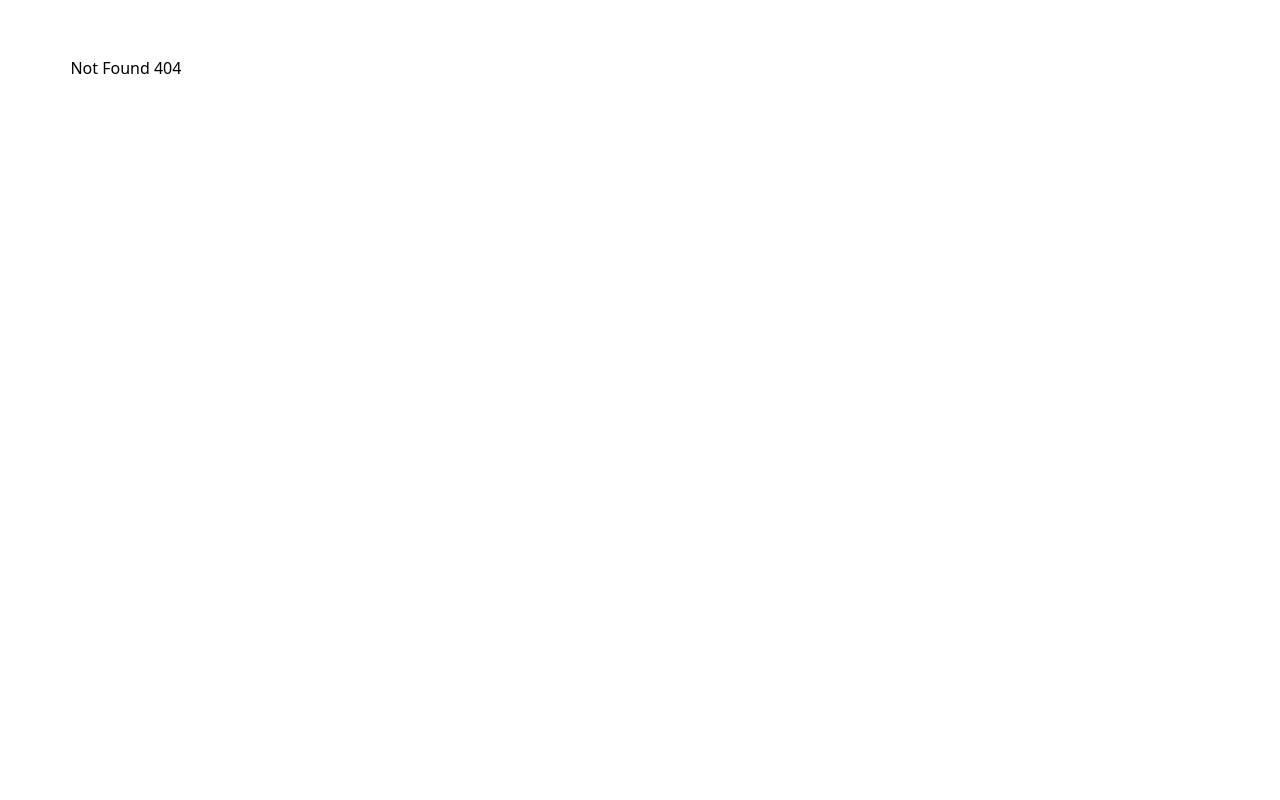
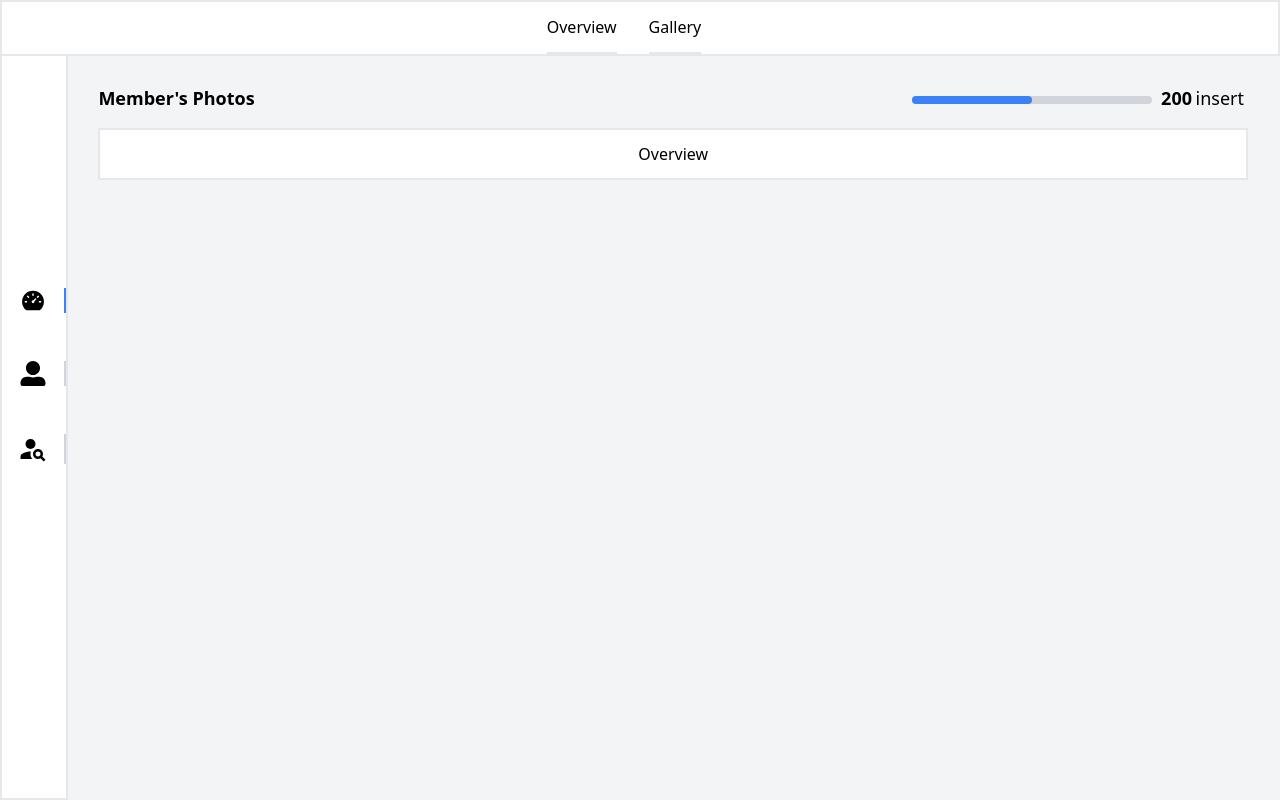
Before and after one commit to uliadib12/my-project, a React (Create React App) app: page /home/overview in a window 1280 px wide. Before the commit this address had no page. Built offline with nearby package versions, Linux system fonts and the light colour scheme.

Commit message:
add route on Home page

```diff
--- a/src/App.js
+++ b/src/App.js
@@ -16,13 +16,13 @@ function App(props) {
         <Route exact path="/">
           <Redirect to="/home"/>
         </Route>
-        <Route exact path="/home" component={()=><Home/>}>
+        <Route path="/home" component={()=><Home/>}>
         </Route>
-        <Route exact path="/users" component={()=><Users/>}>
+        <Route path="/users" component={()=><Users/>}>
         </Route>
-        <Route exact path="/about" component={()=><About/>} >
+        <Route path="/about" component={()=><About/>} >
         </Route>
-        <Route exact path="*" component={()=><NotFound/>}>
+        <Route path="*" component={()=><NotFound/>}>
         </Route>
       </Switch>
     </Router>
--- a/src/comp/SideBar.js
+++ b/src/comp/SideBar.js
@@ -34,7 +34,7 @@ function Sidebar(props) {
             <div className="flex flex-col border-2 left-0 h-full fixed justify-center bg-white">
                 <Menubar to={"/home"} text={<AiFillDashboard size={25} className="w-20"/>} select={border.home} onClick={()=>{onclickHandler("home")}}/>
                 <Menubar to={"/users"} text={<FaUserAlt size={25} className="w-20"/>} select={border.users} onClick={()=>{onclickHandler("users")}}/>
-                <Menubar to={"/about"} text={<MdPersonSearch size={25} className="w-20"/>} select={border.about} onClick={()=>{onclickHandler("about")}}/>
+                <Menubar to={"/about"} text={<MdPersonSearch size={30} className="w-20"/>} select={border.about} onClick={()=>{onclickHandler("about")}}/>
             </div>
         </>
     )
--- a/src/pages/Home.js
+++ b/src/pages/Home.js
@@ -1,15 +1,19 @@
-import React from 'react';
+import React ,{useState} from 'react';
+import { Redirect, useRouteMatch, Switch, Route } from 'react-router';
 import '../body.css';
 import Sidebar from '../comp/SideBar';
 import { Topbar } from '../comp/Topbar';
 import { TopbarList } from '../comp/Topbar-list';
+import { NotFound } from './NotFound';
 
 export function Home(props) {
+    const [topbarselect, settopbarselect] = useState(1)
+    let { path, url } = useRouteMatch();
     return (
     <>
         <Sidebar/>
         <Topbar>
-            <TopbarList text="Overview" active={true}/>
+            <TopbarList text="Overview" active={false}/>
             <TopbarList text="Gallery" active={false}/>
         </Topbar>
         <div className="bg-gray-100 h-screen">
@@ -24,9 +28,22 @@ export function Home(props) {
                 </h2>
                 <div className="bg-white border-2 mt-4 ml-7 p-3">
                     <div className="flex justify-center items-center">
-                        <div className="mr-5 text-sm text-gray-600 font-medium p-1 rounded-md hover:bg-blue-400 cursor-pointer hover:text-white">3 Months</div>
-                        <div className="mr-5 text-sm text-gray-600 font-medium p-1 rounded-md hover:bg-blue-400 cursor-pointer hover:text-white">6 Months</div>
-                        <div className="mr-5 text-sm text-gray-600 font-medium p-1 rounded-md hover:bg-blue-400 cursor-pointer hover:text-white">9 Months</div>
+                        <Switch>
+                            <Route exact path={path}>
+                                <Redirect from={`${path}`} to={`${path}/overview`} />
+                            </Route>
+                            <Route exact path={`${path}/overview`}>
+                                <div>Overview</div>
+                            </Route>
+                            <Route exact path={`${path}/gallery`}>
+                                <div className="mr-5 text-sm text-gray-600 font-medium p-1 rounded-md hover:bg-blue-400 cursor-pointer hover:text-white">3 Months</div>
+                                <div className="mr-5 text-sm text-gray-600 font-medium p-1 rounded-md hover:bg-blue-400 cursor-pointer hover:text-white">6 Months</div>
+                                <div className="mr-5 text-sm text-gray-600 font-medium p-1 rounded-md hover:bg-blue-400 cursor-pointer hover:text-white">9 Months</div>
+                            </Route>
+                            <Route exact path={`${path}/*`}>
+                                <Redirect to={"/NotFound404"}/>
+                            </Route>
+                        </Switch>
                     </div>
                 </div>
             </div>
```
